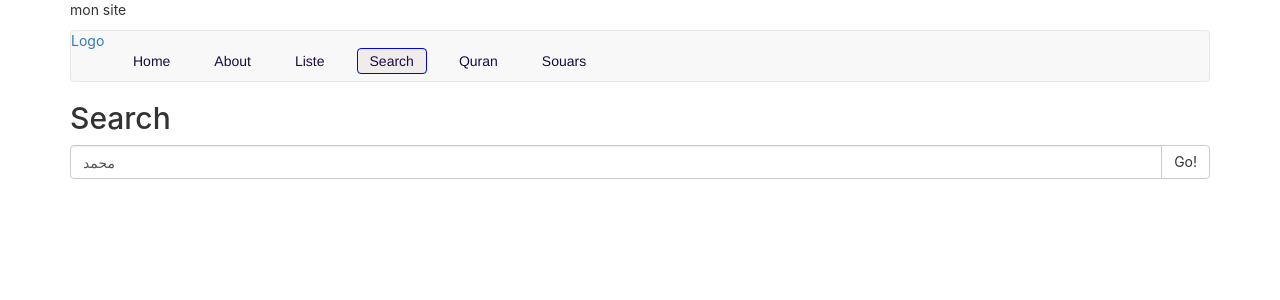
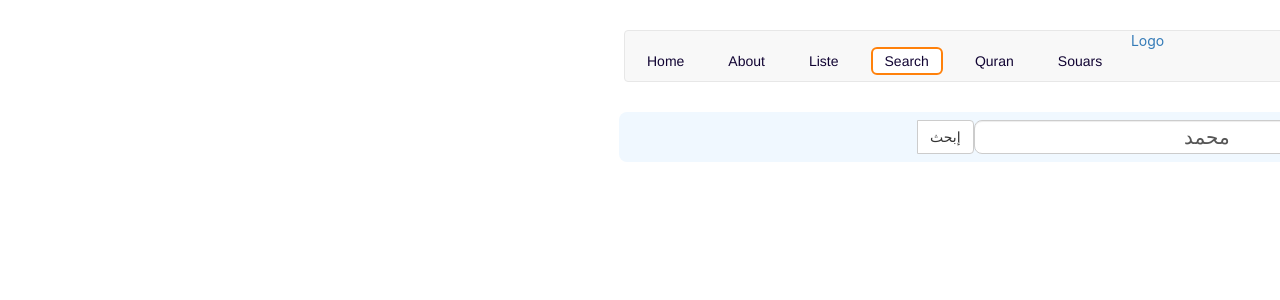
Before and after one commit to fatehbouderouaz/FatehBouderouaz, a React (Create React App) app: page /blog in a window 1280 px wide. Shown: the top 300 px of the page. Built offline with nearby package versions, Linux system fonts and the light colour scheme.

Commit message:
search bar css

```diff
--- a/src/Blog.js
+++ b/src/Blog.js
@@ -4,7 +4,8 @@ import axios from "axios";
 class Blog extends React.Component {
   state = {
     text: "محمد",
-    response: []
+    response: [],
+    count: 0
   };
 
   handleChange = e => {
@@ -17,57 +18,64 @@ class Blog extends React.Component {
   handleSearch = e => {
     const mytext = this.state.text;
     axios
-      .get(
-        `//api.alquran.cloud/v1/search/${mytext}/all/quran-simple-clean`
-      )
+      .get(`//api.alquran.cloud/v1/search/${mytext}/all/quran-simple-clean`)
 
       .then(res => {
-        //console.log(res.data.data.matches);
+        console.log(res.data.data.count);
         this.setState({
-          response: res.data.data.matches
+          response: res.data.data.matches,
+          count: res.data.data.count
         });
       });
-
-
   };
 
   render() {
     const { text } = this.state;
     return (
-      <div>
-        <h2>Search</h2>
-        <div>
+      <div className="container">
+    <div className="row searchBar">
+        <div className='col-xs-3 col-sm-3 col-md-3 col-lg-3'>
+          {this.state.count ? " نتائج : " + this.state.count : null}
+        </div>
+        <div className='col-xs-6 col-sm-6 col-md-6 col-lg-6'>
           <div className='input-group'>
             <input
               type='text'
-              className='form-control'
+              className='form-control textSearch'
               name='text'
               value={text}
               onChange={this.handleChange}
-              placeholder='Search'
+              placeholder='...بحث'
             />
             <span className='input-group-btn'>
               <button
                 type='button'
                 className='btn btn-default'
                 onClick={this.handleSearch}>
-                Go!
+                إبحث
               </button>
             </span>
           </div>
+        </div>
 
-          <div>
+        <div className='col-xs-3 col-sm-3 col-md-3 col-lg-3'>
+
+        </div>
+    </div>
+
+          <div className="row">
             {this.state.response.map(respons => (
               <div key={respons.number} className='row'>
-                <div className='searchResponse'>{respons.surah.name} - {respons.numberInSurah}</div>
-                <div className='searchResponse'>{respons.text}</div>
+                <div className='searchResponse'>
+                  {respons.surah.name} - {respons.numberInSurah}
+                </div>
+                <div className='searchResponse'>{respons.text}
+                </div>
               </div>
             ))}
           </div>
-
-        </div>
-      </div>
-    );
+          </div>
+    )
   }
 }
 
--- a/src/index.css
+++ b/src/index.css
@@ -3,6 +3,7 @@ body {
   font-family: -apple-system, BlinkMacSystemFont, "Segoe UI", "Roboto", "Oxygen",
     "Ubuntu", "Cantarell", "Fira Sans", "Droid Sans", "Helvetica Neue",
     sans-serif;
+  direction: rtl;
   -webkit-font-smoothing: antialiased;
   -moz-osx-font-smoothing: grayscale;
 }
@@ -13,15 +14,13 @@ code {
 }
 
 .active {
-  background-color: #f0ecec;
-
-  border : 1px solid blue;
-  border-radius: 4px;
+  background-color: #ffffff;
+  border : 2px solid rgb(255, 129, 11);
+  border-radius: 6px;
 }
 
 .navlink {
-
-  color: rgb(26, 11, 68);
+  color: rgb(17, 4, 51);
   padding: 4px 12px;
   margin: 10px;
   font-weight: 500;
@@ -71,17 +70,16 @@ code {
 .searchResponse:nth-of-type(even) {
   background-color: rgb(1, 17, 59);
   color:rgba(0, 183, 255, 0.986);
+  border-block-end-style: groove;
 
 }
 
 .searchResponse:nth-of-type(odd) {
-  background-color: rgb(135, 207, 230);
+  background-color: rgba(135, 206, 230, 0.637);
   color:rgb(1, 17, 59);
   font-size: 12px;
   font-weight: bolder;
-  margin: 2px;
   text-align: center;
-  align-self: center;
 }
 
 .searchResponse {
@@ -91,5 +89,23 @@ code {
   font-size: 22px;
   padding: 5px 5px;
   margin: 6px;
-  border-block-end-style: groove;
 }
+
+.searchBar {
+  background-color: aliceblue;
+  text-align: center;
+  border-radius: 8px;
+  font-size: 22px;
+  padding: 8px 8px;
+  margin: 10px;
+
+}
+
+.textSearch {
+  text-align: center;
+  border-radius: 8px;
+  font-size: 20px;
+
+
+
+}
```
